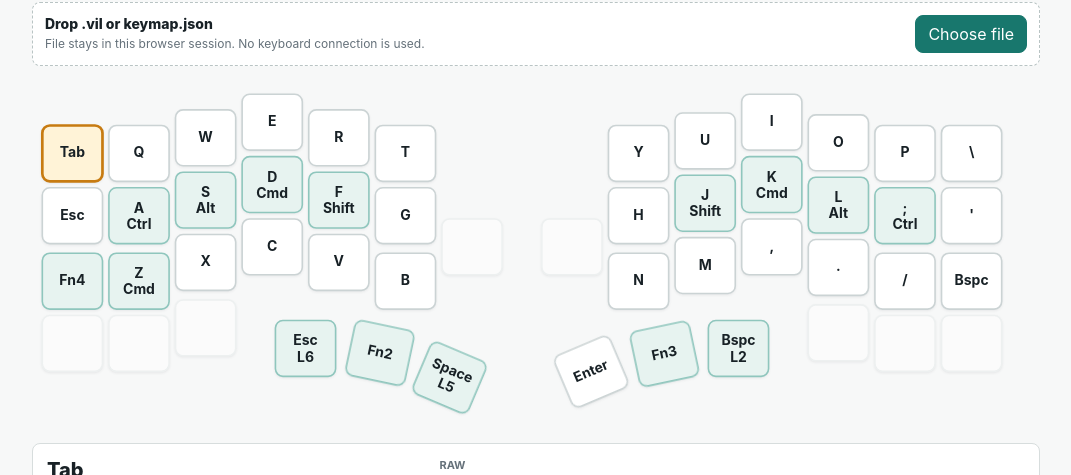
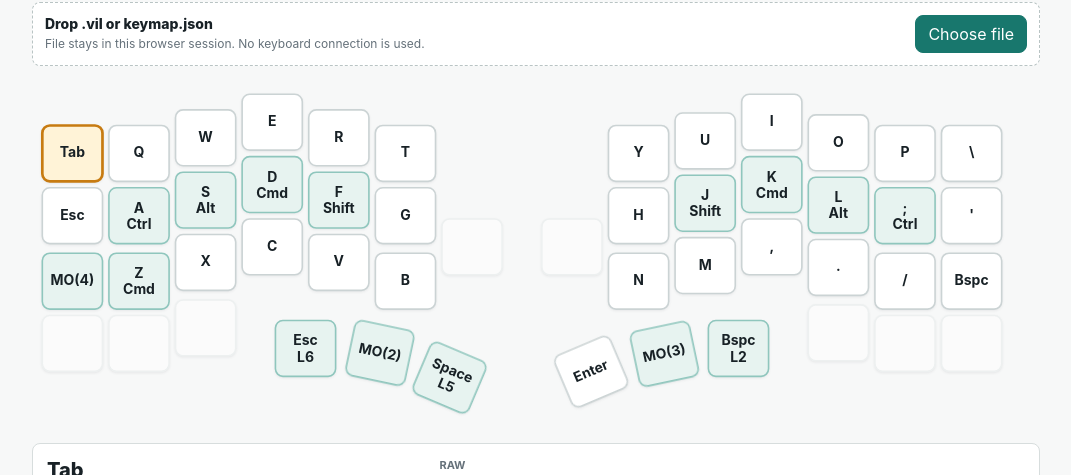
Before and after one commit to kubihie/cornix-viewer, a React (Vite) app: page / in a window 1280 px wide. Shown: the part 130-605 px from the top of the page, without its empty margins (104-1175 px from the left). Built offline with nearby package versions, Linux system fonts and the light colour scheme.

Commit message:
Support Vial split matrix coordinates

```diff
--- a/public/keymap.json
+++ b/public/keymap.json
@@ -15,7 +15,9 @@
         "x": 0,
         "y": 0.5,
         "w": 1,
-        "h": 1
+        "h": 1,
+        "vialRow": 0,
+        "vialCol": 0
       },
       {
         "id": "R0C1",
@@ -25,7 +27,9 @@
         "x": 1,
         "y": 0.5,
         "w": 1,
-        "h": 1
+        "h": 1,
+        "vialRow": 0,
+        "vialCol": 1
       },
       {
         "id": "R0C2",
@@ -35,7 +39,9 @@
         "x": 2,
         "y": 0.25,
         "w": 1,
-        "h": 1
+        "h": 1,
+        "vialRow": 0,
+        "vialCol": 2
       },
       {
         "id": "R0C3",
@@ -45,7 +51,9 @@
         "x": 3,
         "y": 0,
         "w": 1,
-        "h": 1
+        "h": 1,
+        "vialRow": 0,
+        "vialCol": 3
       },
       {
         "id": "R0C4",
@@ -55,7 +63,9 @@
         "x": 4,
         "y": 0.25,
         "w": 1,
-        "h": 1
+        "h": 1,
+        "vialRow": 0,
+        "vialCol": 4
       },
       {
         "id": "R0C5",
@@ -65,7 +75,9 @@
         "x": 5,
         "y": 0.5,
         "w": 1,
-        "h": 1
+        "h": 1,
+        "vialRow": 0,
+        "vialCol": 5
       },
       {
         "id": "R0C12",
@@ -75,7 +87,9 @@
         "x": 8.5,
         "y": 0.5,
         "w": 1,
-        "h": 1
+        "h": 1,
+        "vialRow": 4,
+        "vialCol": 5
       },
       {
         "id": "R0C11",
@@ -85,7 +99,9 @@
         "x": 9.5,
         "y": 0.3,
         "w": 1,
-        "h": 1
+        "h": 1,
+        "vialRow": 4,
+        "vialCol": 4
       },
       {
         "id": "R0C10",
@@ -95,7 +111,9 @@
         "x": 10.5,
         "y": 0,
         "w": 1,
-        "h": 1
+        "h": 1,
+        "vialRow": 4,
+        "vialCol": 3
       },
       {
         "id": "R0C9",
@@ -105,7 +123,9 @@
         "x": 11.5,
         "y": 0.33,
         "w": 1,
-        "h": 1
+        "h": 1,
+        "vialRow": 4,
+        "vialCol": 2
       },
       {
         "id": "R0C8",
@@ -115,7 +135,9 @@
         "x": 12.5,
         "y": 0.5,
         "w": 1,
-        "h": 1
+        "h": 1,
+        "vialRow": 4,
+        "vialCol": 1
       },
       {
         "id": "R0C7",
@@ -125,7 +147,9 @@
         "x": 13.5,
         "y": 0.5,
         "w": 1,
-        "h": 1
+        "h": 1,
+        "vialRow": 4,
+        "vialCol": 0
       },
       {
         "id": "R1C0",
@@ -135,7 +159,9 @@
         "x": 0,
         "y": 1.5,
         "w": 1,
-        "h": 1
+        "h": 1,
+        "vialRow": 1,
+        "vialCol": 0
       },
       {
         "id": "R1C1",
@@ -145,7 +171,9 @@
         "x": 1,
         "y": 1.5,
         "w": 1,
-        "h": 1
+        "h": 1,
+        "vialRow": 1,
+        "vialCol": 1
       },
       {
         "id": "R1C2",
@@ -155,7 +183,9 @@
         "x": 2,
         "y": 1.25,
         "w": 1,
-        "h": 1
+        "h": 1,
+        "vialRow": 1,
+        "vialCol": 2
       },
       {
         "id": "R1C3",
@@ -165,7 +195,9 @@
         "x": 3,
         "y": 1,
         "w": 1,
-        "h": 1
+        "h": 1,
+        "vialRow": 1,
+        "vialCol": 3
       },
       {
         "id": "R1C4",
@@ -175,7 +207,9 @@
         "x": 4,
         "y": 1.25,
         "w": 1,
-        "h": 1
+        "h": 1,
+        "vialRow": 1,
+        "vialCol": 4
       },
       {
         "id": "R1C5",
@@ -185,7 +219,9 @@
         "x": 5,
         "y": 1.5,
         "w": 1,
-        "h": 1
+        "h": 1,
+        "vialRow": 1,
+        "vialCol": 5
       },
       {
         "id": "R1C12",
@@ -195,7 +231,9 @@
         "x": 8.5,
         "y": 1.5,
         "w": 1,
-        "h": 1
+        "h": 1,
+        "vialRow": 5,
+        "vialCol": 5
       },
       {
         "id": "R1C11",
@@ -205,7 +243,9 @@
         "x": 9.5,
         "y": 1.3,
         "w": 1,
-        "h": 1
+        "h": 1,
+        "vialRow": 5,
+        "vialCol": 4
       },
       {
         "id": "R1C10",
@@ -215,7 +255,9 @@
         "x": 10.5,
         "y": 1,
         "w": 1,
-        "h": 1
+        "h": 1,
+        "vialRow": 5,
+        "vialCol": 3
       },
       {
         "id": "R1C9",
@@ -225,7 +267,9 @@
         "x": 11.5,
         "y": 1.33,
         "w": 1,
-        "h": 1
+        "h": 1,
+        "vialRow": 5,
+        "vialCol": 2
       },
       {
         "id": "R1C8",
@@ -235,7 +279,9 @@
         "x": 12.5,
         "y": 1.5,
         "w": 1,
-        "h": 1
+        "h": 1,
+        "vialRow": 5,
+        "vialCol": 1
       },
       {
         "id": "R1C7",
@@ -245,7 +291,9 @@
         "x": 13.5,
         "y": 1.5,
         "w": 1,
-        "h": 1
+        "h": 1,
+        "vialRow": 5,
+        "vialCol": 0
       },
       {
         "id": "R2C0",
@@ -255,7 +303,9 @@
         "x": 0,
         "y": 2.55,
         "w": 1,
-        "h": 1
+        "h": 1,
+        "vialRow": 2,
+        "vialCol": 0
       },
       {
         "id": "R2C1",
@@ -265,7 +315,9 @@
         "x": 1,
         "y": 2.55,
         "w": 1,
-        "h": 1
+        "h": 1,
+        "vialRow": 2,
+        "vialCol": 1
       },
       {
         "id": "R2C2",
@@ -275,7 +327,9 @@
         "x": 2,
         "y": 2.25,
         "w": 1,
-        "h": 1
+        "h": 1,
+        "vialRow": 2,
+        "vialCol": 2
       },
       {
         "id": "R2C3",
@@ -285,7 +339,9 @@
         "x": 3,
         "y": 2,
         "w": 1,
-        "h": 1
+        "h": 1,
+        "vialRow": 2,
+        "vialCol": 3
       },
       {
         "id": "R2C4",
@@ -295,7 +351,9 @@
         "x": 4,
         "y": 2.25,
         "w": 1,
-        "h": 1
+        "h": 1,
+        "vialRow": 2,
+        "vialCol": 4
       },
       {
         "id": "R2C5",
@@ -305,7 +363,9 @@
         "x": 5,
         "y": 2.55,
         "w": 1,
-        "h": 1
+        "h": 1,
+        "vialRow": 2,
+        "vialCol": 5
       },
       {
         "id": "R2C6",
@@ -315,7 +375,9 @@
         "x": 6,
         "y": 2,
         "w": 1,
-        "h": 1
+        "h": 1,
+        "vialRow": 2,
+        "vialCol": 6
       },
       {
         "id": "R1C13",
@@ -325,7 +387,9 @@
         "x": 7.5,
         "y": 2,
         "w": 1,
-        "h": 1
+        "h": 1,
+        "vialRow": 5,
+        "vialCol": 6
       },
       {
         "id": "R2C12",
@@ -335,7 +399,9 @@
         "x": 8.5,
         "y": 2.55,
         "w": 1,
-        "h": 1
+        "h": 1,
+        "vialRow": 6,
+        "vialCol": 5
       },
       {
         "id": "R2C11",
@@ -345,7 +411,9 @@
         "x": 9.5,
         "y": 2.3,
         "w": 1,
-        "h": 1
+        "h": 1,
+        "vialRow": 6,
+        "vialCol": 4
       },
       {
         "id": "R2C10",
@@ -355,7 +423,9 @@
         "x": 10.5,
         "y": 2,
         "w": 1,
-        "h": 1
+        "h": 1,
+        "vialRow": 6,
+        "vialCol": 3
       },
       {
         "id": "R2C9",
@@ -365,7 +435,9 @@
         "x": 11.5,
         "y": 2.33,
         "w": 1,
-        "h": 1
+        "h": 1,
+        "vialRow": 6,
+        "vialCol": 2
       },
       {
         "id": "R2C8",
@@ -375,7 +447,9 @@
         "x": 12.5,
         "y": 2.55,
         "w": 1,
-        "h": 1
+        "h": 1,
+        "vialRow": 6,
+        "vialCol": 1
       },
       {
         "id": "R2C7",
@@ -385,7 +459,9 @@
         "x": 13.5,
         "y": 2.55,
         "w": 1,
-        "h": 1
+        "h": 1,
+        "vialRow": 6,
+        "vialCol": 0
       },
       {
         "id": "R3C0",
@@ -395,7 +471,9 @@
         "x": 0,
         "y": 3.55,
         "w": 1,
-        "h": 1
+        "h": 1,
+        "vialRow": 3,
+        "vialCol": 0
       },
       {
         "id": "R3C1",
@@ -405,7 +483,9 @@
         "x": 1,
         "y": 3.55,
         "w": 1,
-        "h": 1
+        "h": 1,
+        "vialRow": 3,
+        "vialCol": 1
       },
       {
         "id": "R3C2",
@@ -415,7 +495,9 @@
         "x": 2,
         "y": 3.3,
         "w": 1,
-        "h": 1
+        "h": 1,
+        "vialRow": 3,
+        "vialCol": 2
       },
       {
         "id": "R3C3",
@@ -425,7 +507,9 @@
         "x": 3.5,
         "y": 3.63,
         "w": 1,
-        "h": 1
+        "h": 1,
+        "vialRow": 3,
+        "vialCol": 3
       },
       {
         "id": "R3C4",
@@ -438,7 +522,9 @@
         "h": 1,
         "r": 11.93,
         "rx": 5,
-        "ry": 4.75
+        "ry": 4.75,
+        "vialRow": 3,
+        "vialCol": 4
       },
       {
         "id": "R3C5",
@@ -451,7 +537,9 @@
         "h": 1,
         "r": 23,
         "rx": 5,
-        "ry": 4.75
+        "ry": 4.75,
+        "vialRow": 3,
+        "vialCol": 5
       },
       {
         "id": "R3C12",
@@ -464,7 +552,9 @@
         "h": 1,
         "r": -23,
         "rx": 5,
-        "ry": 4.75
+        "ry": 4.75,
+        "vialRow": 7,
+        "vialCol": 5
       },
       {
         "id": "R3C11",
@@ -477,7 +567,9 @@
         "h": 1,
         "r": -11.93,
         "rx": 9.25,
-        "ry": 4.75
+        "ry": 4.75,
+        "vialRow": 7,
+        "vialCol": 4
       },
       {
         "id": "R3C10",
@@ -487,7 +579,9 @@
         "x": 10,
         "y": 3.63,
         "w": 1,
-        "h": 1
+        "h": 1,
+        "vialRow": 7,
+        "vialCol": 3
       },
       {
         "id": "R3C9",
@@ -497,7 +591,9 @@
         "x": 11.5,
         "y": 3.38,
         "w": 1,
-        "h": 1
+        "h": 1,
+        "vialRow": 7,
+        "vialCol": 2
       },
       {
         "id": "R3C8",
@@ -507,7 +603,9 @@
         "x": 12.5,
         "y": 3.55,
         "w": 1,
-        "h": 1
+        "h": 1,
+        "vialRow": 7,
+        "vialCol": 1
       },
       {
         "id": "R3C7",
@@ -517,7 +615,9 @@
         "x": 13.5,
         "y": 3.55,
         "w": 1,
-        "h": 1
+        "h": 1,
+        "vialRow": 7,
+        "vialCol": 0
       }
     ]
   },
--- a/src/keycodeLabels.ts
+++ b/src/keycodeLabels.ts
@@ -161,8 +161,8 @@ export function getKeycodePresentation(rawKeycode?: string): KeycodePresentation
   if (mo) {
     return {
       raw,
-      label: `Fn${mo[1]}`,
-      description: `Hold: Layer ${mo[1]}`,
+      label: `MO(${mo[1]})`,
+      description: `Momentary Layer ${mo[1]}`,
       kind: "layer",
     };
   }
--- a/src/keymapParser.ts
+++ b/src/keymapParser.ts
@@ -19,6 +19,8 @@ function validateKeyGeometry(value: unknown): value is KeyGeometry {
     (value.kind === undefined || value.kind === "key" || value.kind === "encoder") &&
     (value.row === undefined || typeof value.row === "number") &&
     (value.col === undefined || typeof value.col === "number") &&
+    (value.vialRow === undefined || typeof value.vialRow === "number") &&
+    (value.vialCol === undefined || typeof value.vialCol === "number") &&
     typeof value.x === "number" &&
     typeof value.y === "number" &&
     (value.r === undefined || typeof value.r === "number") &&
@@ -163,8 +165,23 @@ function normalizeSavedKeycode(value: unknown): string {
   return "KC_NO";
 }
 
-function readMatrixKeycode(layer: unknown[][], row: number, col: number) {
-  return normalizeSavedKeycode(layer[row]?.[col]);
+function hasMatrixCoordinate(layer: unknown[][], row: number, col: number) {
+  return Array.isArray(layer[row]) && col in layer[row];
+}
+
+function readMatrixKeycode(layer: unknown[][], key: KeyGeometry) {
+  const coordinates = [
+    [key.vialRow, key.vialCol],
+    [key.row, key.col],
+  ];
+
+  for (const [row, col] of coordinates) {
+    if (typeof row === "number" && typeof col === "number" && hasMatrixCoordinate(layer, row, col)) {
+      return normalizeSavedKeycode(layer[row]?.[col]);
+    }
+  }
+
+  return "KC_NO";
 }
 
 function normalizeMatrixKeymap(value: unknown, fallback: KeymapData): KeymapData | undefined {
@@ -174,8 +191,9 @@ function normalizeMatrixKeymap(value: unknown, fallback: KeymapData): KeymapData
   }
 
   const matrixKeys = fallback.layout.keys.filter(
-    (key): key is KeyGeometry & { row: number; col: number } =>
-      typeof key.row === "number" && typeof key.col === "number",
+    (key) =>
+      (typeof key.row === "number" && typeof key.col === "number") ||
+      (typeof key.vialRow === "number" && typeof key.vialCol === "number"),
   );
 
   if (matrixKeys.length === 0) {
@@ -184,7 +202,7 @@ function normalizeMatrixKeymap(value: unknown, fallback: KeymapData): KeymapData
 
   const layers: Layer[] = layerSources.map((layerSource, layerIndex) => ({
     name: getLayerName(layerSource, layerIndex),
-    keys: Object.fromEntries(matrixKeys.map((key) => [key.id, readMatrixKeycode(layerSource, key.row, key.col)])),
+    keys: Object.fromEntries(matrixKeys.map((key) => [key.id, readMatrixKeycode(layerSource, key)])),
   }));
 
   return {
--- a/src/types.ts
+++ b/src/types.ts
@@ -4,6 +4,8 @@ export type KeyGeometry = {
   kind?: "key" | "encoder";
   row?: number;
   col?: number;
+  vialRow?: number;
+  vialCol?: number;
   x: number;
   y: number;
   r?: number;
```
